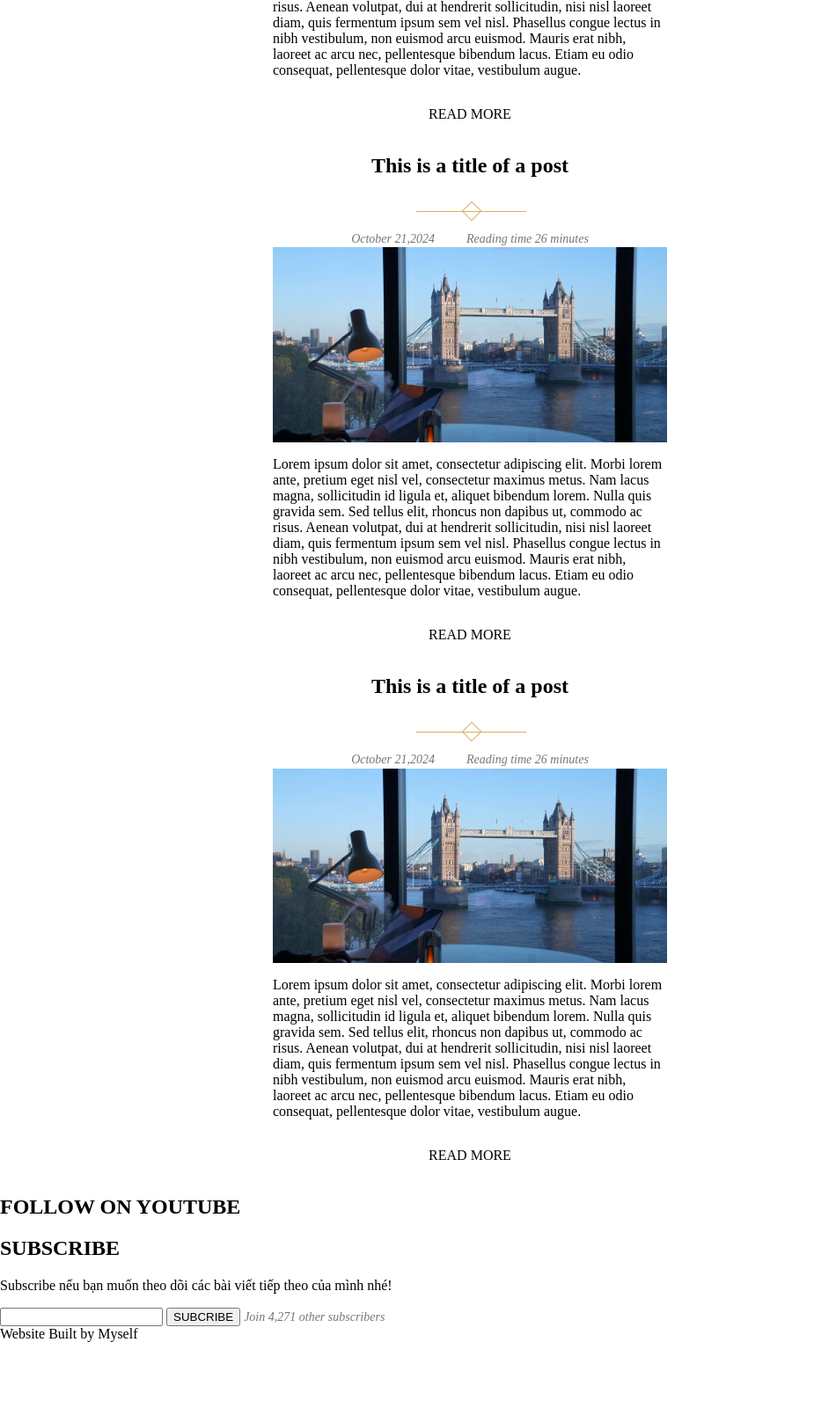
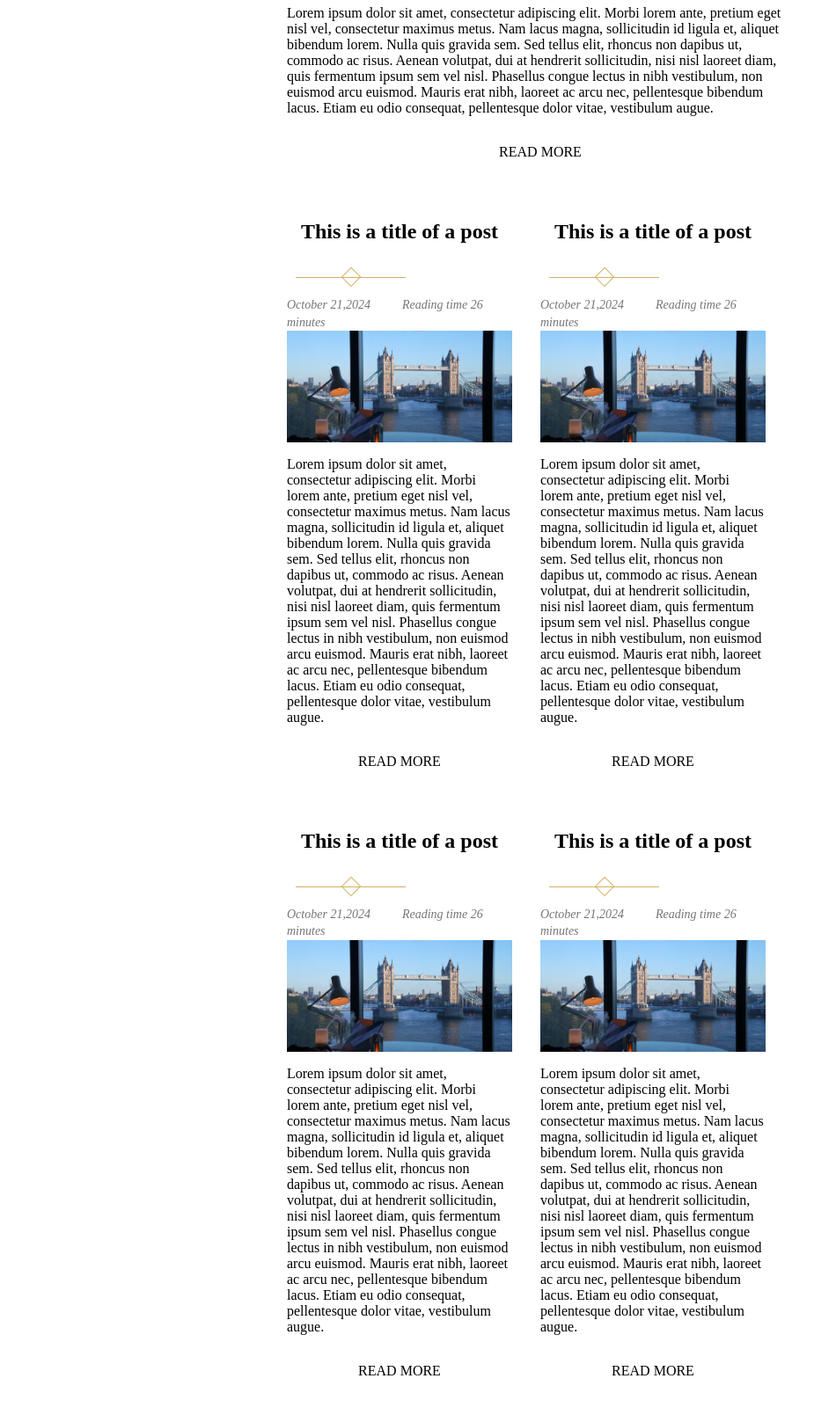
Before and after one commit to HuynhTanDuy/My-blog, a plain HTML site: page index.html in a window 1280 px wide. Shown: the part 711-2320 px from the top of the page at 88% size, without its empty margins (0-950 px from the left). Before the commit the page ends 2237 px from the top, so only its background shows below. Drawn offline with Linux system fonts and the light colour scheme.

Commit message:
style the posts

```diff
--- a/index.html
+++ b/index.html
@@ -34,7 +34,44 @@
 
         <div class="main-content">
             <div class="left-post">
-                <article>
+                <article class="main-article">
+                    <div class="title">
+                        <h1>
+                            <a href="#">This is a title of a MAIN post</a>
+                        </h1>
+                        <div>
+                            <img src="assets/after-title.png">
+                        </div>
+                        <div>
+                            <span class="post-date">October 21,2024</span>
+                            <span>Reading time 26 minutes</span>
+                        </div>
+                    </div>
+                    <div class="post-content">
+                        <img src="assets/Post-image.png">
+                        <p>
+                            Lorem ipsum dolor sit amet, consectetur adipiscing elit. Morbi lorem ante, pretium eget
+                            nisl
+                            vel, consectetur maximus metus. Nam lacus magna, sollicitudin id ligula et, aliquet
+                            bibendum
+                            lorem. Nulla quis gravida sem. Sed tellus elit, rhoncus non dapibus ut, commodo ac
+                            risus.
+                            Aenean
+                            volutpat, dui at hendrerit sollicitudin, nisi nisl laoreet diam, quis fermentum ipsum
+                            sem
+                            vel
+                            nisl. Phasellus congue lectus in nibh vestibulum, non euismod arcu euismod. Mauris erat
+                            nibh,
+                            laoreet ac arcu nec, pellentesque bibendum lacus. Etiam eu odio consequat, pellentesque
+                            dolor
+                            vitae, vestibulum augue.
+                        </p>
+                    </div>
+                    <div>
+                        <p>READ MORE</p>
+                    </div>
+                </article>
+                <article class="article">
                     <div class="title">
                         <h1>
                             <a href="#">This is a title of a post</a>
@@ -71,7 +108,7 @@
                         <p>READ MORE</p>
                     </div>
                 </article>
-                <article>
+                <article class="article">
                     <div class="title">
                         <h1>
                             <a href="#">This is a title of a post</a>
@@ -108,7 +145,44 @@
                         <p>READ MORE</p>
                     </div>
                 </article>
-                <article>
+                <article class="article">
+                    <div class="title">
+                        <h1>
+                            <a href="#">This is a title of a post</a>
+                        </h1>
+                        <div>
+                            <img src="assets/after-title.png">
+                        </div>
+                        <div>
+                            <span class="post-date">October 21,2024</span>
+                            <span>Reading time 26 minutes</span>
+                        </div>
+                    </div>
+                    <div class="post-content">
+                        <img src="assets/Post-image.png">
+                        <p>
+                            Lorem ipsum dolor sit amet, consectetur adipiscing elit. Morbi lorem ante, pretium eget
+                            nisl
+                            vel, consectetur maximus metus. Nam lacus magna, sollicitudin id ligula et, aliquet
+                            bibendum
+                            lorem. Nulla quis gravida sem. Sed tellus elit, rhoncus non dapibus ut, commodo ac
+                            risus.
+                            Aenean
+                            volutpat, dui at hendrerit sollicitudin, nisi nisl laoreet diam, quis fermentum ipsum
+                            sem
+                            vel
+                            nisl. Phasellus congue lectus in nibh vestibulum, non euismod arcu euismod. Mauris erat
+                            nibh,
+                            laoreet ac arcu nec, pellentesque bibendum lacus. Etiam eu odio consequat, pellentesque
+                            dolor
+                            vitae, vestibulum augue.
+                        </p>
+                    </div>
+                    <div>
+                        <p>READ MORE</p>
+                    </div>
+                </article>
+                <article class="article">
                     <div class="title">
                         <h1>
                             <a href="#">This is a title of a post</a>
--- a/main-content.css
+++ b/main-content.css
@@ -4,38 +4,23 @@
     /* align-items: center; */
     grid-template-columns: 60% 40%;
     gap: 20px;
+    margin-left: 20rem;
 }
 
 .left-post {
     grid-column: 1/2;
-    /* grid-row: ; */
+    display: grid;
+    grid-template-columns: 1fr 1fr;
 }
+
+.main-article {
+    width: 100%;
+    grid-column: 1/-1;
+}
+
 
 .right-post {
     grid-column: 2/-1;
-}
-
-
-img {
-    max-width: 100%;
-    height: auto;
-}
-
-p {
-    text-wrap: wrap;
-}
-
-#right-avatar {
-    width: 30%;
-    height: auto;
-}
-
-.title {
-    text-align: center;
-}
-
-.title h1 {
-    text-align: center;
 }
 
 .post-content {
@@ -49,9 +34,9 @@ article {
     flex-direction: column;
     justify-content: center;
     align-items: center;
-    margin-left: 20rem;
+    padding: 1rem;
 }
 
 .left-post {
-margin-right: auto;
+ margin-right: auto;
 }
--- a/style.css
+++ b/style.css
@@ -37,3 +37,22 @@ span {
 .post-date {
     margin-right: 2rem;
 }
+
+/* main post styles */
+img {
+    max-width: 100%;
+    height: auto;
+}
+
+p {
+    text-wrap: wrap;
+}
+
+#right-avatar {
+    width: 30%;
+    height: auto;
+}
+
+.title h1 {
+    text-align: center;
+}
```
